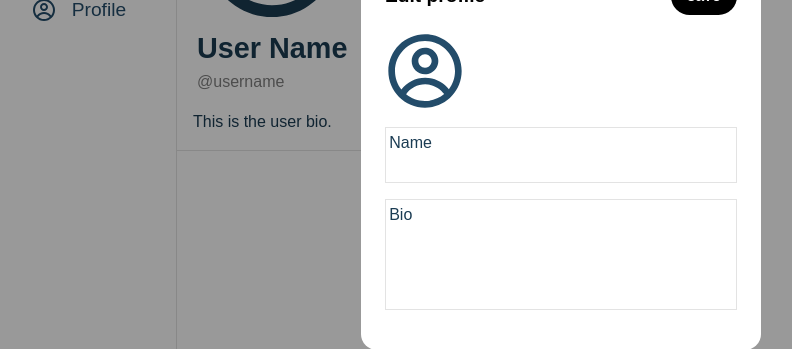
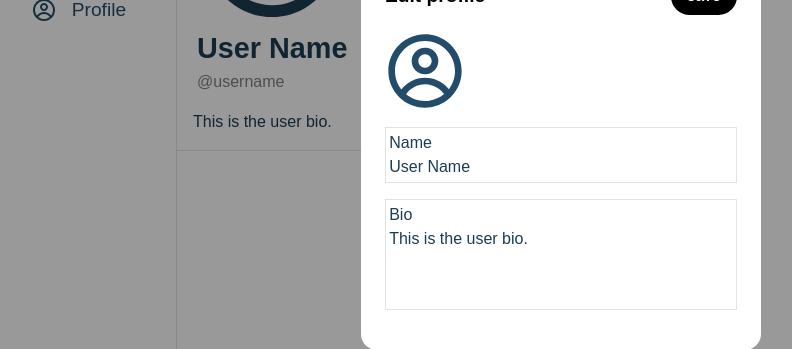
Before and after one commit to shURenZHOUluxun/mini-twitter, a Next.js app: page /Profile in a window 1280 px wide. Both pictures are taken after a click on the button "Edit Profile". Shown: the part 248-597 px from the top of the page, without its empty margins (79-871 px from the left). Built offline with nearby package versions, Linux system fonts and the light colour scheme.

Commit message:
able to handle text change in profile

```diff
--- a/components/tweet/EditProfileModal.tsx
+++ b/components/tweet/EditProfileModal.tsx
@@ -6,12 +6,20 @@ import { useState } from "react";
 import { useRef } from "react";
 
 export default function EditProfileModal({
-  onClose,
+    initialName,
+    initialBio,
+    onNameChange,
+    onBioChange,
+    onClose,
 }: {
-  onClose: () => void;
+    initialName: string;
+    initialBio: string;
+    onNameChange: (newName: string) => void;
+    onBioChange: (newBio: string) => void;
+    onClose: () => void;
 }) {
-    const [bio, setBio] = useState('');
-    const [name, setName] = useState('');
+    const [bio, setBio] = useState(initialBio);
+    const [name, setName] = useState(initialName);
     const fileInputRef = useRef<HTMLInputElement>(null);
 
     return (
@@ -22,7 +30,12 @@ export default function EditProfileModal({
         >
             <section className={styles.modalHeader}>
                 <h2 className={styles.editHeader}>Edit profile</h2>
-                <button onClick={onClose} className={styles.save}>save</button>
+                <button onClick={() => {
+                    // Here you would typically handle saving the profile changes
+                    onNameChange(name);
+                    onBioChange(bio);
+                    onClose();  // Close the modal after saving
+                }} className={styles.save}>save</button>
             </section>
 
 
--- a/components/tweet/Profile.tsx
+++ b/components/tweet/Profile.tsx
@@ -7,6 +7,9 @@ import EditProfileModal from "./EditProfileModal";
 
 export default function Profile() {
   const [open, setOpen] = useState(false);
+  const [username, setUsername] = useState('username');
+  const [name, setName] = useState('User Name');
+  const [bio, setBio] = useState('This is the user bio.');
 
   return (
     <div className={styles.profileContainer}>
@@ -24,17 +27,22 @@ export default function Profile() {
 
         <div className={styles.spacer}>
             <CgProfile className={styles.profileIcon} title='Profile Icon' />
-            <h1 className={styles.name}>User Name</h1>
+            <h1 className={styles.name}>{name}</h1>
             <button
                 onClick={() => setOpen(true)}
                 className={styles.editProfileButton}
             >Edit Profile</button>
             {open && (
-                <EditProfileModal onClose={() => setOpen(false)} />
+                <EditProfileModal
+                  initialName={name}
+                  initialBio={bio}
+                  onNameChange={(newName) => setName(newName)}
+                  onBioChange={(newBio) => setBio(newBio)}
+                  onClose={() => setOpen(false)} />
             )}
-            <p className={styles.username}>@username</p>
+            <p className={styles.username}>@{username}</p>
         </div>
-        <p className={styles.bio}>This is the user bio.</p>
+        <p className={styles.bio}>{bio}</p>
     </div>
 
   );
```
